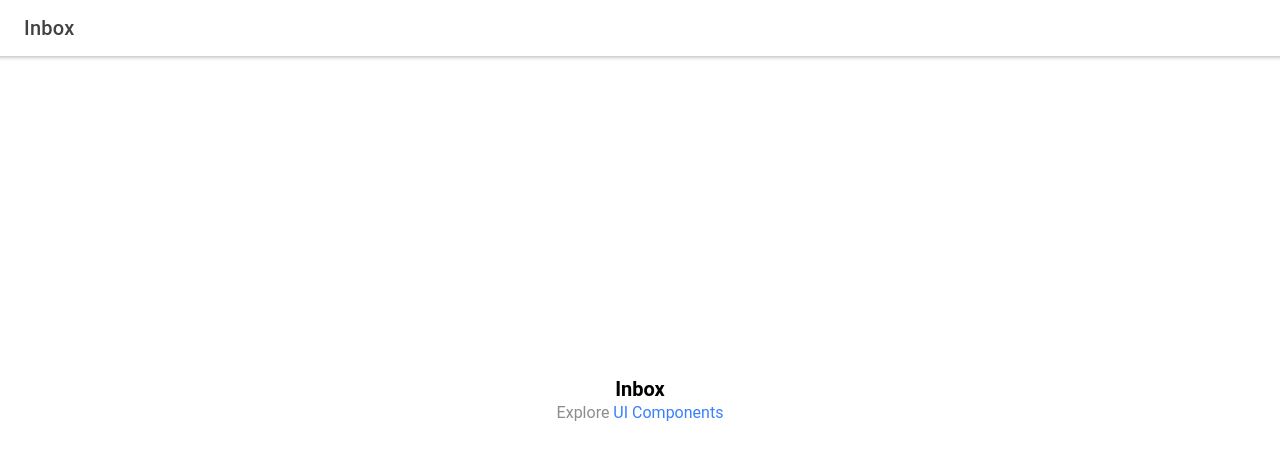
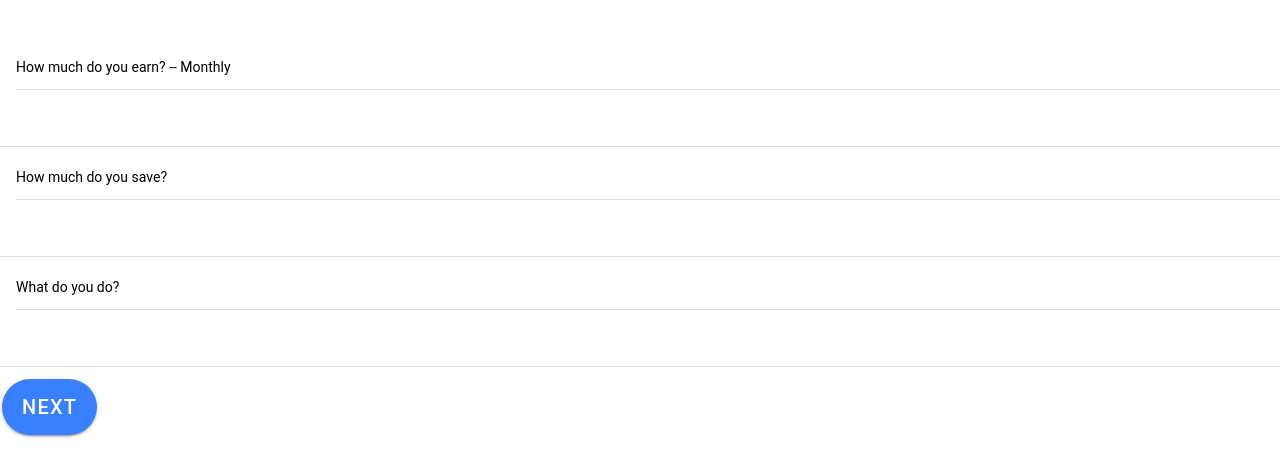
Before and after one commit to pranavm7/Fintel, a React (Create React App) app: page / in a window 1280 px wide. Before the commit this address led to /page/Inbox. Shown: the top 476 px of the page. Built offline with nearby package versions, Linux system fonts and the light colour scheme.

Commit message:
FormPage created

```diff
--- a/src/App.tsx
+++ b/src/App.tsx
@@ -1,8 +1,8 @@
 import { IonApp, IonRouterOutlet } from '@ionic/react';
 import { IonReactRouter } from '@ionic/react-router';
-import { Redirect, Route } from 'react-router-dom';
+import {  Route } from 'react-router-dom';
 import Page from './pages/Page';
-
+import { ButtonExample } from './components/Form';
 import SecondPage from './pages/secondPage';
 
 /* Core CSS required for Ionic components to work properly */
@@ -31,7 +31,7 @@ const App: React.FC = () => {
 
           <IonRouterOutlet id="main">
             <Route path="/" exact={true}>
-              <Redirect to="/page/Inbox" />
+             <ButtonExample />
             </Route>
             <Route path="/page/:name" exact={true}>
               <Page />
@@ -39,6 +39,7 @@ const App: React.FC = () => {
             <Route path="/secondPage" exact={true}>
               <SecondPage/>
             </Route>
+
             {/* <Route path="/"  component={}*/}
             {/*  Route */}
             {/* component tag */}
```
Also changed, not shown: src/pages/IntroFrom.tsx (added, +15 -0 lines).
